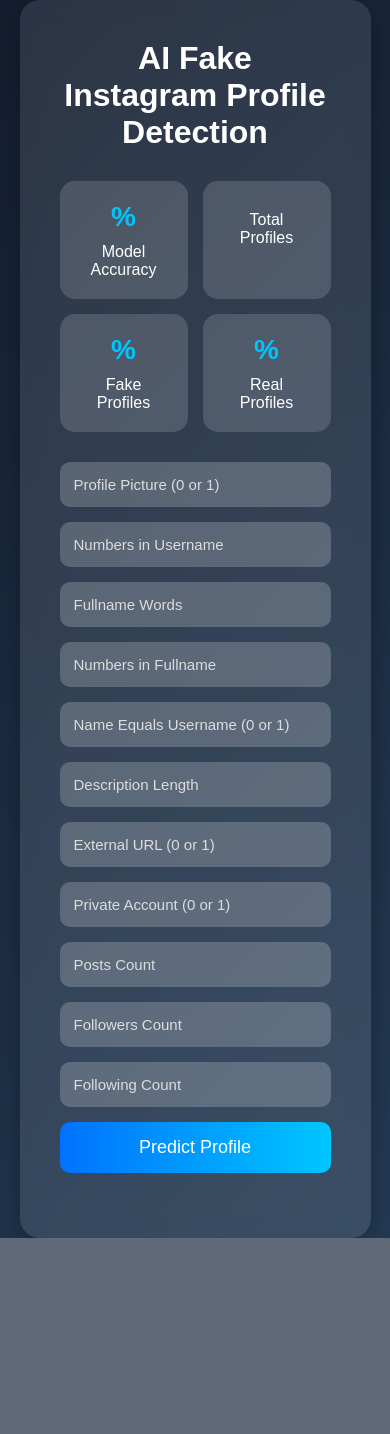
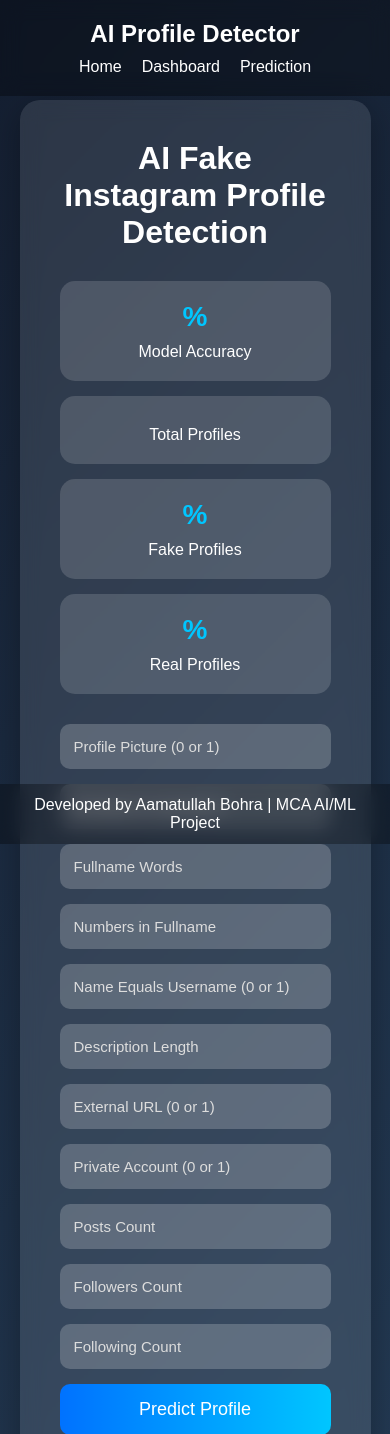
Before and after one commit to ammuBohra/AI-Fake-Profile-Detection-System, a Flask app: template app/templates/index.html in a window 390 px wide. Shown: the top 1434 px of the page. Before the commit the page ends 1238 px from the top, so only its background shows below. Run offline with Flask 3, Linux system fonts and the light colour scheme; the template is opened without the code that fills it, so the values that code supplies are empty; parts of the project's set-up code (start-up, migrations or seed data) failed here and were passed over.

Commit message:
Added responsive navbar and professional footer

```diff
--- a/app/templates/index.html
+++ b/app/templates/index.html
@@ -9,28 +9,95 @@
     <title>AI Fake Instagram Profile Detection</title>
 
     <style>
-
-        *{
+        * {
             margin: 0;
             padding: 0;
             box-sizing: border-box;
         }
 
-        body{
+        body {
             font-family: Arial, sans-serif;
             min-height: 100vh;
             display: flex;
             justify-content: center;
             align-items: center;
 
-            background: linear-gradient(
-                135deg,
+            background: linear-gradient(135deg,
                     #141e30,
-                #243b55
-            );
+                    #243b55);
         }
 
-        .container{
+        .navbar {
+
+            position: fixed;
+
+            top: 0;
+
+            width: 100%;
+
+            padding: 20px 50px;
+
+            display: flex;
+
+            justify-content: space-between;
+
+            align-items: center;
+
+            background: rgba(0, 0, 0, 0.3);
+
+            backdrop-filter: blur(10px);
+
+            z-index: 1000;
+        }
+
+        .navbar h2 {
+
+            color: white;
+        }
+
+        .navbar ul {
+
+            display: flex;
+
+            list-style: none;
+
+            gap: 20px;
+        }
+
+        .navbar a {
+
+            color: white;
+
+            text-decoration: none;
+
+            transition: 0.3s;
+        }
+
+        .navbar a:hover {
+
+            color: #00c6ff;
+        }
+
+        footer {
+
+            position: fixed;
+
+            bottom: 0;
+
+            width: 100%;
+
+            text-align: center;
+
+            padding: 12px;
+
+            background: rgba(0, 0, 0, 0.3);
+
+            color: white;
+
+            backdrop-filter: blur(10px);
+        }
+
+        .container {
 
             width: 90%;
             max-width: 700px;
@@ -39,18 +106,18 @@
 
             border-radius: 20px;
 
-            background: rgba(255,255,255,0.1);
+            background: rgba(255, 255, 255, 0.1);
 
             backdrop-filter: blur(10px);
 
-            box-shadow: 0 8px 32px rgba(0,0,0,0.3);
+            box-shadow: 0 8px 32px rgba(0, 0, 0, 0.3);
 
             color: white;
 
             animation: fadeIn 1s ease;
         }
 
-        h1{
+        h1 {
             text-align: center;
             margin-bottom: 30px;
             font-size: 32px;
@@ -58,7 +125,7 @@
 
         /* DASHBOARD */
 
-        .dashboard{
+        .dashboard {
 
             display: grid;
 
@@ -69,9 +136,9 @@
             margin-bottom: 30px;
         }
 
-        .card{
+        .card {
 
-            background: rgba(255,255,255,0.15);
+            background: rgba(255, 255, 255, 0.15);
 
             padding: 20px;
 
@@ -82,14 +149,14 @@
             transition: 0.3s;
         }
 
-         .card:hover{
+        .card:hover {
 
             transform: translateY(-5px);
 
-            background: rgba(255,255,255,0.25);
+            background: rgba(255, 255, 255, 0.25);
         }
 
-        .card h2{
+        .card h2 {
 
             font-size: 28px;
 
@@ -98,11 +165,11 @@
             color: #00c6ff;
         }
 
-        .form-group{
+        .form-group {
             margin-bottom: 15px;
         }
 
-        input{
+        input {
 
             width: 100%;
 
@@ -116,16 +183,16 @@
 
             font-size: 15px;
 
-            background: rgba(255,255,255,0.2);
+            background: rgba(255, 255, 255, 0.2);
 
             color: white;
         }
 
-        input::placeholder{
+        input::placeholder {
             color: #ddd;
         }
 
-        button{
+        button {
 
             width: 100%;
 
@@ -137,11 +204,9 @@
 
             background: #00c6ff;
 
-            background: linear-gradient(
-                to right,
+            background: linear-gradient(to right,
                     #0072ff,
-                #00c6ff
-            );
+                    #00c6ff);
 
             color: white;
 
@@ -152,14 +217,14 @@
             transition: 0.3s;
         }
 
-        button:hover{
+        button:hover {
 
             transform: scale(1.03);
 
-            box-shadow: 0 0 20px rgba(0,198,255,0.5);
+            box-shadow: 0 0 20px rgba(0, 198, 255, 0.5);
         }
 
-        .result{
+        .result {
 
             margin-top: 25px;
 
@@ -170,24 +235,55 @@
             font-weight: bold;
         }
 
-        @keyframes fadeIn{
+        @keyframes fadeIn {
 
-            from{
+            from {
                 opacity: 0;
                 transform: translateY(20px);
             }
 
-            to{
+            to {
                 opacity: 1;
                 transform: translateY(0);
             }
         }
 
+        @media(max-width:768px) {
+
+            .dashboard {
+
+                grid-template-columns: 1fr;
+            }
+
+            .navbar {
+
+                flex-direction: column;
+
+                gap: 10px;
+            }
+
+            .container {
+
+                margin-top: 100px;
+
+                margin-bottom: 80px;
+            }
+        }
     </style>
 
 </head>
 
 <body>
+
+    <nav class="navbar">
+        <h2>AI Profile Detector</h2>
+
+        <ul>
+            <li><a href="#">Home</a></li>
+            <li><a href="#">Dashboard</a></li>
+            <li><a href="#">Prediction</a></li>
+        </ul>
+    </nav>
 
     <div class="container">
 
@@ -265,7 +361,7 @@
                 <input type="number" name="following" placeholder="Following Count" required>
             </div>
 
-            <button type="submit" id = "predictBtn">
+            <button type="submit" id="predictBtn">
                 Predict Profile
             </button>
 
@@ -293,7 +389,7 @@
 
         const form = document.querySelector("form");
 
-        form.addEventListener("submit", function(){
+        form.addEventListener("submit", function () {
 
             document.getElementById(
                 "predictBtn"
@@ -301,5 +397,14 @@
         });
 
     </script>
+
+    <footer>
+
+        <p>
+            Developed by Aamatullah Bohra | MCA AI/ML Project
+        </p>
+
+    </footer>
 </body>
+
 </html>
```
Lines whose indentation alone changed are shown as unchanged.
